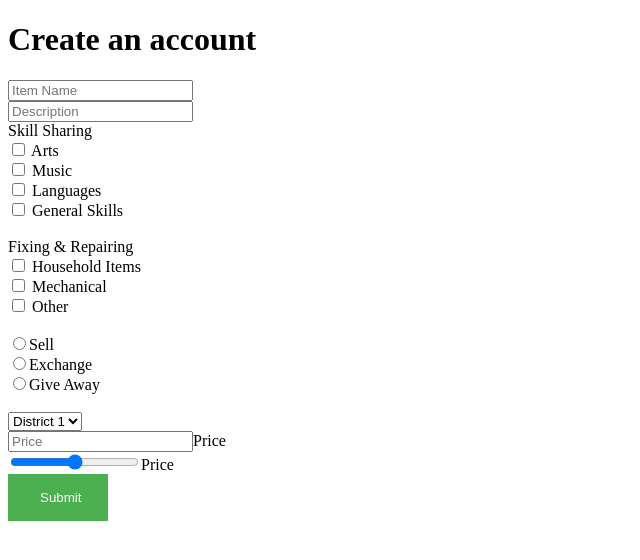
After one commit to ParadineG/Tradent, a PHP site: page /addService.php in a window 1280 px wide. The commit adds this page. Shown: the top 560 px of the page, without its empty margins (0-640 px from the left). Run offline with PHP 8.4, Linux system fonts and the light colour scheme.

Commit message:
added services database and created rough featured content

```diff
--- /dev/null
+++ b/htdocs/tradent/Templates/_notes/dwsync.xml
@@ -0,0 +1,6 @@
+<?xml version="1.0" encoding="utf-8" ?>
+<dwsync>
+<file name="acquireItem-template.html" server="C:/xampp/htdocs/tradent/" local="131699081653860666" remote="131699081650000000" Dst="0" />
+<file name="featuredPosts-template.html" server="C:/xampp/htdocs/tradent/" local="131699081653870694" remote="131699081650000000" Dst="0" />
+<file name="mainMenu-template.html" server="C:/xampp/htdocs/tradent/" local="131699081653930844" remote="131699081650000000" Dst="0" />
+</dwsync>
--- a/htdocs/tradent/addItem.php
+++ b/htdocs/tradent/addItem.php
@@ -124,7 +124,7 @@
 <div class="body-content">
   <div class="module">
     <h1>Create an account</h1>
-    <form class="form" action="addItem.php" method="post" autocomplete="off">
+    <form class="form" method="post" autocomplete="off">
       <div class="alert alert-error"><?php echo $_SESSION['message'] ?></div>
       <input type="text" placeholder="Item Name" name="itemname" required /><br>
       <input type="textarea" placeholder="Description" name="itemdescription" required /><br>
--- /dev/null
+++ b/htdocs/tradent/addService.php
@@ -0,0 +1,141 @@
+<?php
+	ini_set('display_errors','1');
+	session_start();
+	$_SESSION['message'] = '';
+	$con = mysqli_connect('localhost','root','','tradent');
+	if(isset($_POST['submit']))
+	{
+		//category check
+		//arts
+		if(isset($_POST['arts']))
+		{
+			$arts = 1;
+		}
+		else
+		{
+			$arts = 0;
+		}
+		//music
+		if(isset($_POST['music']))
+		{
+			$music = 1;
+		}
+		else
+		{
+			$music = 0;
+		}
+		//language
+		if(isset($_POST['language']))
+		{
+			$language = 1;
+		}
+		else
+		{
+			$language = 0;
+		}
+		//general
+		if(isset($_POST['general']))
+		{
+			$general = 1;
+		}
+		else
+		{
+			$general = 0;
+		}
+		//household
+		if(isset($_POST['household']))
+		{
+			$household = 1;
+		}
+		else
+		{
+			$household = 0;
+		}
+		//mecha
+		if(isset($_POST['mecha']))
+		{
+			$mecha = 1;
+		}
+		else
+		{
+			$mecha = 0;
+		}
+		//other
+		if(isset($_POST['other']))
+		{
+			$other = 1;
+		}
+		else
+		{
+			$other = 0;
+		}
+		//check if pricing is selected
+		if($_POST['pricing'] == true)
+		{
+
+			$itemname = $con-> real_escape_string($_POST['itemname']);
+			$description = $con-> real_escape_string($_POST['itemdescription']);
+			$email = $_SESSION['login'];
+			$price = $con-> real_escape_string($_POST['price']);
+			$pricing = $con-> real_escape_string($_POST['pricing']);
+			$location = $con-> real_escape_string($_POST['location']);
+
+			$services = "INSERT INTO service (name,description,user,price,location,pricer,arts,music,language,general,household,mecha,other)"."VALUES('$itemname','$description','$email','$price','$location','$pricing','$arts','$music','$language','$general','$household','$mecha','$other')";
+
+			if($con->query($services) === true)
+			{
+				$_SESSION['message'] = "Registration Succesful! Welcome MR. $username";
+				header("location: addItem.php");
+			}
+			else
+			{
+				$_SESSION['message'] = "Error While Adding User To Database";
+			}
+		}
+	}
+
+?>
+<!doctype html>
+<html>
+<head>
+<meta charset="utf-8">
+<link rel="stylesheet" href="style.css" type="text/css">
+<title>Add Service</title>
+</head>
+<body>
+<div class="body-content">
+  <div class="module">
+    <h1>Create an account</h1>
+    <form class="form" method="post" autocomplete="off">
+      <div class="alert alert-error"><?php echo $_SESSION['message']?></div>
+      <input type="text" placeholder="Item Name" name="itemname" required /><br>
+      <input type="textarea" placeholder="Description" name="itemdescription" required /><br>
+		Skill Sharing</br>
+     	<input type="checkbox" value="Arts" name="arts" /> Arts<br>
+	 	<input type="checkbox" value="Music" name="music"/> Music<br>
+		<input type="checkbox" value="Languages" name="Language"/> Languages<br>
+		<input type="checkbox" value="General Skills" name="general"/> General Skills<br></br>
+	  	Fixing & Repairing</br>
+		<input type="checkbox" value="Household Items" name="household"/> Household Items<br>
+		<input type="checkbox" value="Mechanical" name="mecha"/> Mechanical<br>
+		<input type="checkbox" value="Other" name="other"/> Other<br><br>
+
+		<input type="radio" value="Sell" name="pricing" required/>Sell<br>
+		<input type="radio" value="Exchange" name="pricing"/>Exchange<br>
+		<input type="radio" value="Give Away" name="pricing"/>Give Away<br><br>
+
+		<select name="location" required>
+  			<option value="volvo" >District 1</option>
+  			<option value="saab">District 2</option>
+  			<option value="mercedes">District 3</option>
+  			<option value="audi">District 4</option>
+		</select><br>
+		<input type="number" placeholder="Price" name="price"/>Price<br>
+		<input type="range" value="ranger" min="1" max="100" value="50" name="price"/>Price<br>
+
+      <input type="submit" value="Submit" name="submit" class="btn btn-block btn-primary" />
+    </form>
+  </div>
+</div>
+</body>
+</html>
--- a/htdocs/tradent/login.php
+++ b/htdocs/tradent/login.php
@@ -14,7 +14,8 @@
 		if($row['email'] == $email && $row['password'] == $password)
 		{
 			$_SESSION['login'] = $_POST['email'];
-			header("location: additem.php");
+			$_SESSION['message'] = 'Good Job';
+			header("location: addService.php");
 		}
 		else
 		{
@@ -38,7 +39,7 @@
     <form class="form" action="login.php" method="post" autocomplete="off">
       <div class="alert alert-error"><?php echo $_SESSION['message'] ?></div>
       <input type="email" placeholder="Email" name="email" required />
-      <input type="password" placeholder="Password" name="password" required />
+		<input type="password" placeholder="Password" name="password" required /></br>
       <input type="submit" value="Log In" name="login" class="btn btn-block btn-primary" />
     </form>
   </div>
--- a/htdocs/tradent/style.css
+++ b/htdocs/tradent/style.css
@@ -0,0 +1,36 @@
+.body-content
+{
+
+}
+.form
+{
+	align-content: center;
+    margin: 0, auto;
+	display: table;
+	width: 300px;
+	height: 400px;
+
+}
+input[type=submit]
+{
+    background-color: #4CAF50;
+    border: none;
+	width: 100px;
+    color: white;
+    padding: 16px 32px;
+    text-decoration: none;
+    margin: 0 auto;
+    cursor: pointer;
+}
+textarea
+{
+    width: 100%;
+    height: 100px;
+    padding: 12px 20px;
+    box-sizing: border-box;
+    border: 2px solid #ccc;
+    border-radius: 4px;
+    background-color: #f8f8f8;
+    font-size: 16px;
+    resize: none;
+}
```
Also changed, not shown: htdocs/tradent/_notes/dwsync.xml (+8 -4 lines), htdocs/tradent/items.php (added, +35 -0 lines), htdocs/tradent/tradent.sql (added, +68 -0 lines).
